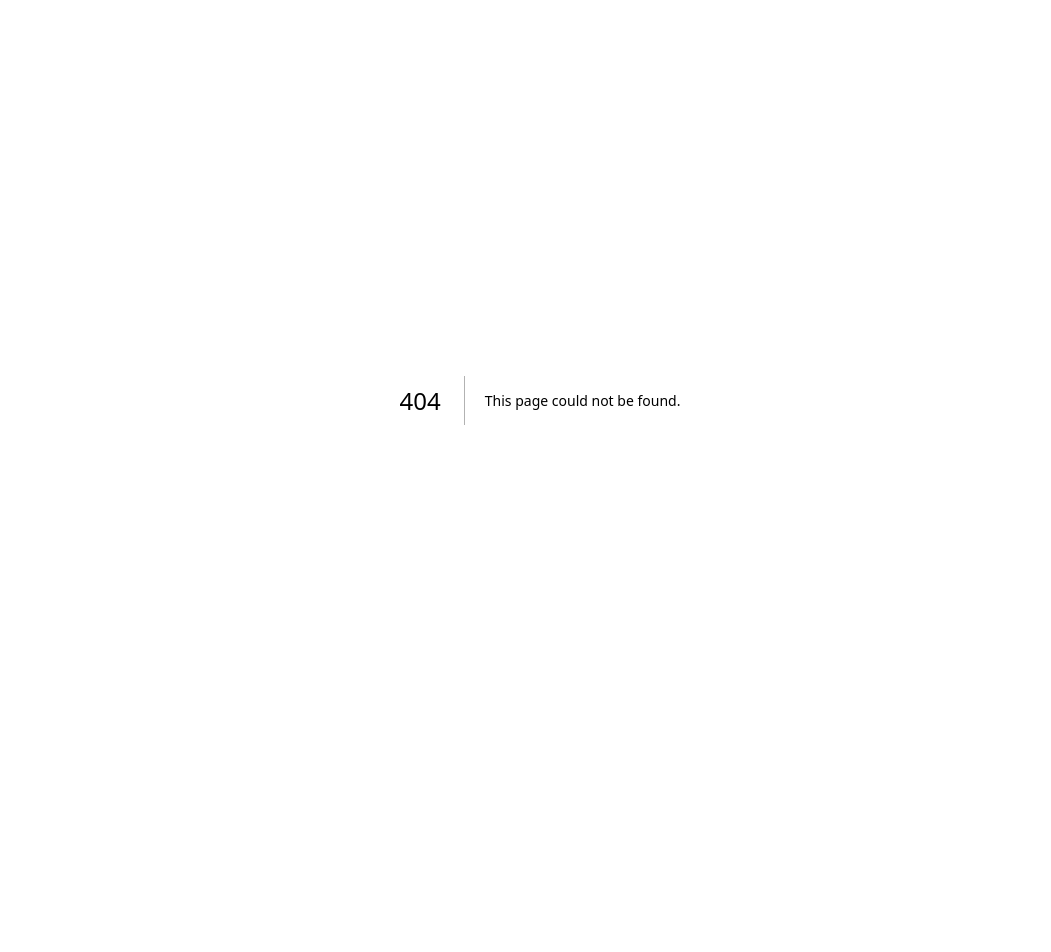
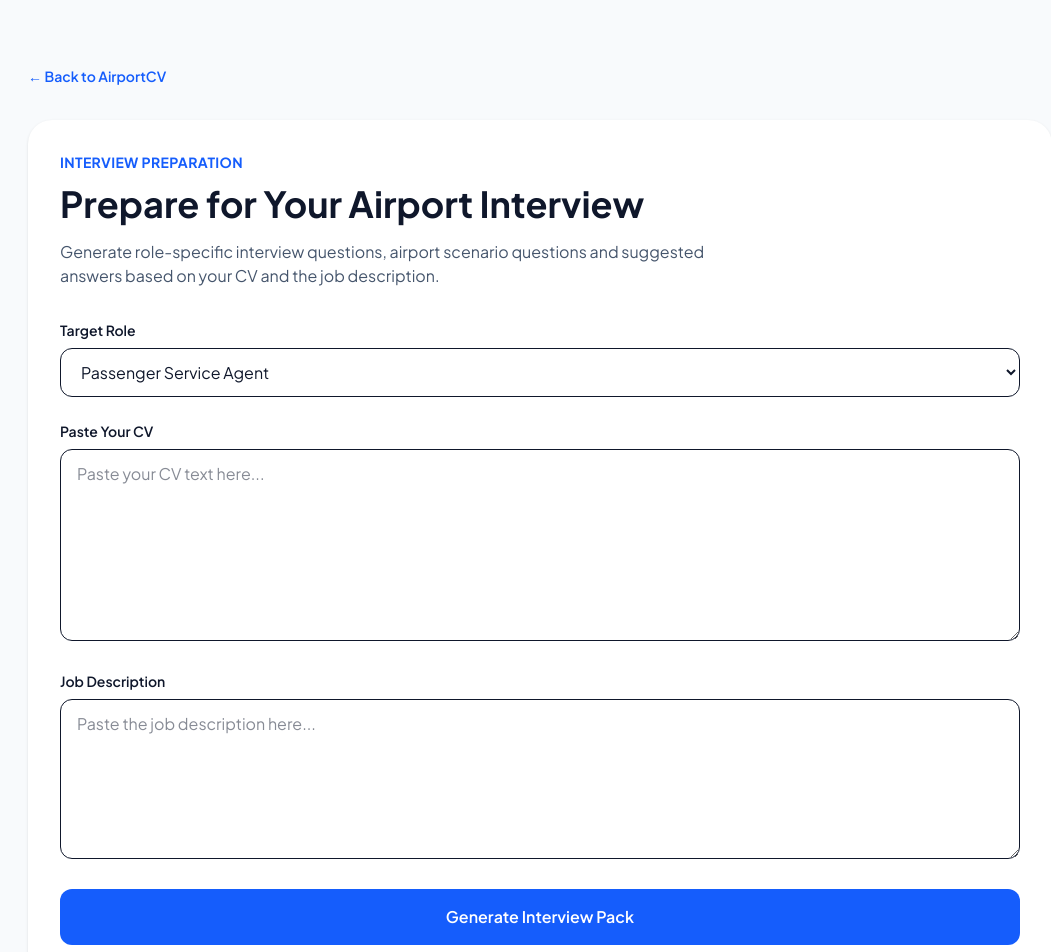
Before and after one commit to jjayakumaraero-eng/airportcv-web, a Next.js app: page /interview-prep in a window 1280 px wide. Before the commit this address had no page. Shown: the top 952 px of the page, without its empty margins (100-1151 px from the left). Before the commit the page ends 800 px from the top, so only its background shows below. Built offline with nearby package versions, Linux system fonts and the light colour scheme.

Commit message:
Add standalone interview preparation page

```diff
--- /dev/null
+++ b/app/interview-prep/page.tsx
@@ -0,0 +1,190 @@
+"use client";
+
+import { useState } from "react";
+
+const roles = [
+  "Passenger Service Agent",
+  "Ramp Agent",
+  "Baggage Handler",
+  "Airport Security Officer",
+  "Flight Dispatcher",
+  "Load Controller",
+  "Other",
+];
+
+export default function InterviewPrepPage() {
+  const [role, setRole] = useState(roles[0]);
+  const [customRole, setCustomRole] = useState("");
+  const [cvText, setCvText] = useState("");
+  const [jobDescription, setJobDescription] = useState("");
+  const [loading, setLoading] = useState(false);
+  const [pack, setPack] = useState<any>(null);
+  const [error, setError] = useState("");
+
+  async function generateInterviewPack() {
+    setLoading(true);
+    setError("");
+    setPack(null);
+
+    const response = await fetch("/api/interview", {
+  method: "POST",
+  headers: {
+    "Content-Type": "application/json",
+  },
+  body: JSON.stringify({
+    role: role === "Other" ? customRole : role,
+    cvText,
+    profile: jobDescription,
+    skills: [],
+  }),
+});
+
+
+    const data = await response.json();
+
+    if (!response.ok) {
+      setError(data.error || "Interview preparation failed.");
+      setLoading(false);
+      return;
+    }
+
+    setPack(data);
+    setLoading(false);
+  }
+
+  return (
+    <main className="min-h-screen bg-slate-50 px-6 py-16 text-slate-900">
+      <div className="mx-auto max-w-5xl">
+        <a href="/" className="text-sm font-semibold text-blue-600">
+          ← Back to AirportCV
+        </a>
+
+        <div className="mt-8 rounded-3xl bg-white p-8 shadow-sm">
+          <p className="text-sm font-bold uppercase tracking-wide text-blue-600">
+            Interview Preparation
+          </p>
+
+          <h1 className="mt-3 text-4xl font-bold">
+            Prepare for Your Airport Interview
+          </h1>
+
+          <p className="mt-4 max-w-2xl text-slate-600">
+            Generate role-specific interview questions, airport scenario questions
+            and suggested answers based on your CV and the job description.
+          </p>
+
+          <div className="mt-8 grid gap-6">
+            <div>
+              <label className="block text-sm font-semibold">Target Role</label>
+              <select
+                value={role}
+                onChange={(e) => setRole(e.target.value)}
+                className="mt-2 w-full rounded-xl border px-4 py-3"
+              >
+                {roles.map((r) => (
+                  <option key={r}>{r}</option>
+                ))}
+              </select>
+              {role === "Other" && (
+  <input
+    value={customRole}
+    onChange={(e) => setCustomRole(e.target.value)}
+    placeholder="Type your target airport role"
+    className="mt-3 w-full rounded-xl border px-4 py-3"
+  />
+)}
+            </div>
+
+            <div>
+              <label className="block text-sm font-semibold">Paste Your CV</label>
+              <textarea
+                value={cvText}
+                onChange={(e) => setCvText(e.target.value)}
+                placeholder="Paste your CV text here..."
+                className="mt-2 h-48 w-full rounded-xl border px-4 py-3"
+              />
+            </div>
+
+            <div>
+              <label className="block text-sm font-semibold">
+                Job Description
+              </label>
+              <textarea
+                value={jobDescription}
+                onChange={(e) => setJobDescription(e.target.value)}
+                placeholder="Paste the job description here..."
+                className="mt-2 h-40 w-full rounded-xl border px-4 py-3"
+              />
+            </div>
+
+            <button
+              onClick={generateInterviewPack}
+              disabled={loading}
+              className="rounded-xl bg-blue-600 px-6 py-4 font-semibold text-white hover:bg-blue-500 disabled:bg-slate-400"
+            >
+              {loading ? "Generating..." : "Generate Interview Pack"}
+            </button>
+          </div>
+
+          {error && (
+            <div className="mt-6 rounded-xl bg-red-50 p-4 text-red-700">
+              {error}
+            </div>
+          )}
+
+          {pack && (
+            <div className="mt-10 space-y-8">
+              <section>
+                <h2 className="text-2xl font-bold">
+                  Likely Interview Questions
+                </h2>
+
+                <div className="mt-4 space-y-4">
+                  {pack.questions?.map((item: any) => (
+                    <div key={item.question} className="rounded-2xl bg-slate-50 p-5">
+                      <p className="font-bold">{item.question}</p>
+                      <p className="mt-2 text-slate-700">{item.answer}</p>
+                    </div>
+                  ))}
+                </div>
+              </section>
+
+              <section>
+                <h2 className="text-2xl font-bold">
+                  Airport Scenario Questions
+                </h2>
+
+                <div className="mt-4 space-y-4">
+                  {pack.scenarioQuestions?.map((item: any) => (
+                    <div key={item.question} className="rounded-2xl bg-slate-50 p-5">
+                      <p className="font-bold">{item.question}</p>
+                      <p className="mt-2 text-slate-700">{item.answer}</p>
+                    </div>
+                  ))}
+                </div>
+              </section>
+
+              <section>
+                <h2 className="text-2xl font-bold">What to Mention</h2>
+                <ul className="mt-3 list-disc pl-5 text-slate-700">
+                  {pack.whatToMention?.map((item: string) => (
+                    <li key={item}>{item}</li>
+                  ))}
+                </ul>
+              </section>
+
+              <section>
+                <h2 className="text-2xl font-bold">Common Mistakes to Avoid</h2>
+                <ul className="mt-3 list-disc pl-5 text-slate-700">
+                  {pack.commonMistakes?.map((item: string) => (
+                    <li key={item}>{item}</li>
+                  ))}
+                </ul>
+              </section>
+            </div>
+          )}
+        </div>
+      </div>
+    </main>
+  );
+}
--- a/app/page.tsx
+++ b/app/page.tsx
@@ -19,6 +19,7 @@ const roles = [
   "Airport Security Officer",
   "Flight Dispatcher",
   "Load Controller",
+  "Other",
 ];
 
 type Job = {
@@ -73,6 +74,7 @@ type Report = {
 
 export default function Home() {
   const [role, setRole] = useState(roles[0]);
+  const [customRole, setCustomRole] = useState("");
   const [cvText, setCvText] = useState("");
   const [jobDescription, setJobDescription] = useState("");
   const [file, setFile] = useState<File | null>(null);
@@ -164,7 +166,7 @@ export default function Home() {
     setError("");
 
     const formData = new FormData();
-    formData.append("role", role);
+    formData.append("role", role === "Other" ? customRole : role);
     formData.append("cvText", cvText);
     formData.append("jobDescription", jobDescription);
     if (file) formData.append("file", file);
@@ -768,9 +770,18 @@ const careerPaths: Record<string, string[]> = {
             {item.desc}
           </p>
 
-          <span className="mt-4 inline-block rounded-full bg-blue-500/20 px-3 py-1 text-xs font-semibold text-blue-300">
-            Coming Soon
-          </span>
+          {item.title === "Interview Preparation" ? (
+  <a
+    href="/interview-prep"
+    className="mt-4 inline-block rounded-full bg-blue-600 px-4 py-2 text-xs font-semibold text-white hover:bg-blue-500"
+  >
+    Open Tool
+  </a>
+) : (
+  <span className="mt-4 inline-block rounded-full bg-blue-500/20 px-3 py-1 text-xs font-semibold text-blue-300">
+    Coming Soon
+  </span>
+)}
         </div>
       ))}
     </div>
@@ -930,6 +941,14 @@ const careerPaths: Record<string, string[]> = {
               <select value={role} onChange={(e) => setRole(e.target.value)} className="mt-2 w-full rounded-xl border px-4 py-3">
                 {roles.map((r) => <option key={r}>{r}</option>)}
               </select>
+              {role === "Other" && (
+  <input
+    value={customRole}
+    onChange={(e) => setCustomRole(e.target.value)}
+    placeholder="Type your target airport role"
+    className="mt-3 w-full rounded-xl border px-4 py-3"
+  />
+)}
 
               <label className="mt-6 block text-sm font-semibold">Upload CV</label>
               <input type="file" accept=".pdf,.docx" onChange={(e) => setFile(e.target.files?.[0] || null)} className="mt-2 w-full rounded-xl border border-dashed bg-slate-50 px-4 py-4" />
```
